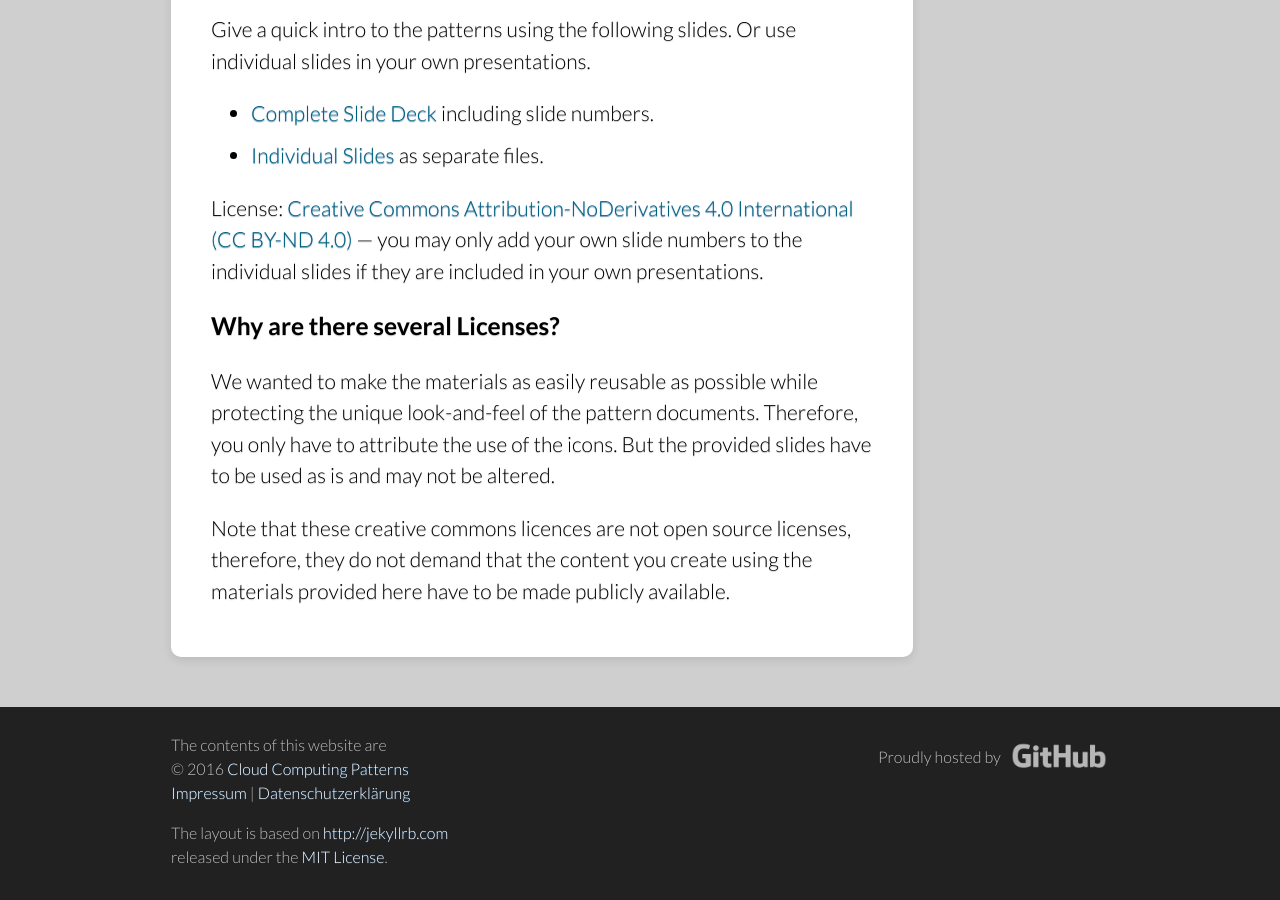
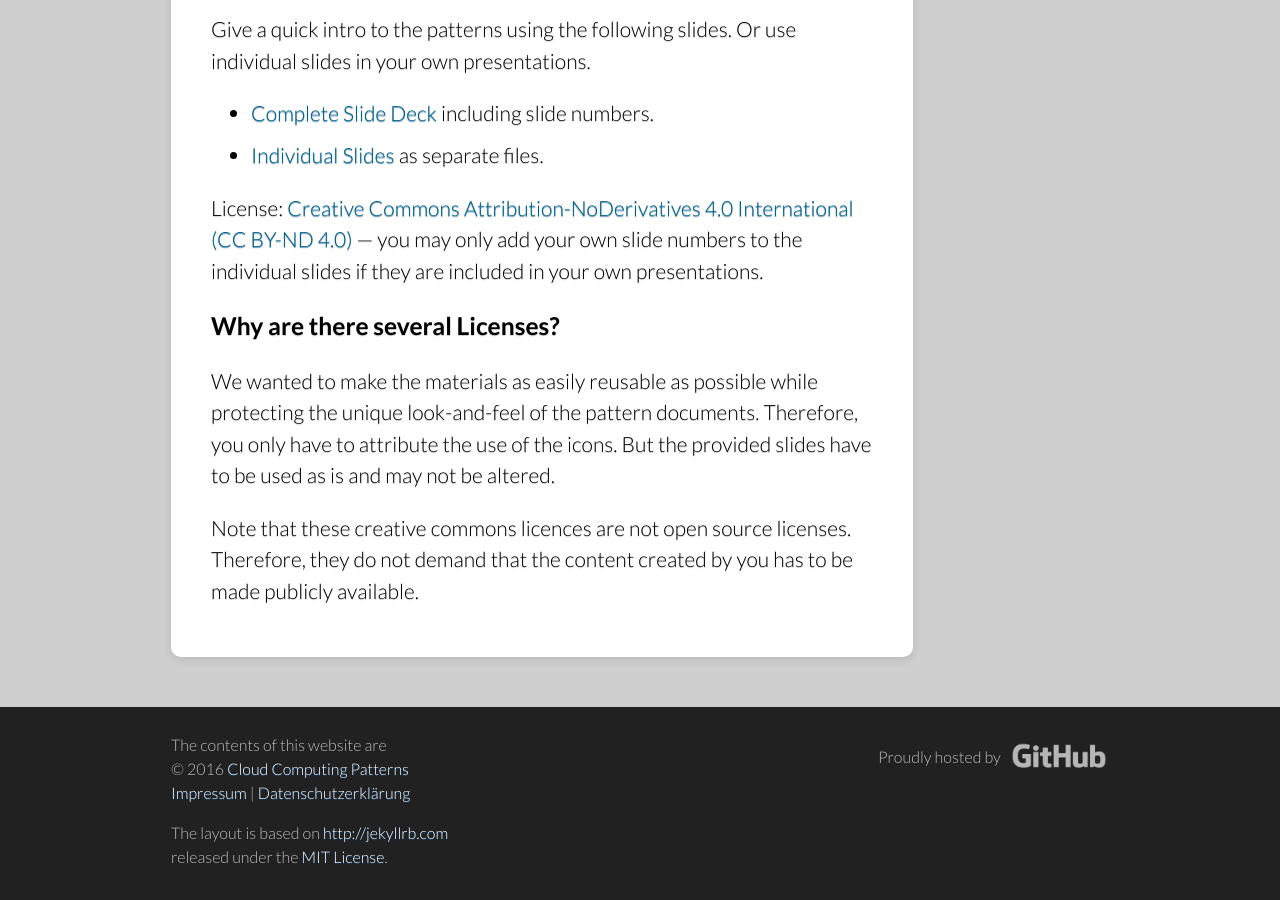
Before and after one commit to cloudcomputingpatterns/cloudcomputingpatterns.github.io, a Jekyll site: the page built from resources.md, in a window 1280 px wide and 900 px high, scrolled down 885 px. Built offline with Jekyll 4.4.1, drawn with Linux system fonts in a browser that asks for light colours.

Commit message:
Fixed typo.

```diff
--- a/resources.md
+++ b/resources.md
@@ -31,4 +31,4 @@ License: [Creative Commons Attribution-NoDerivatives 4.0 International (CC BY-ND
 ### Why are there several Licenses?
 We wanted to make the materials as easily reusable as possible while protecting the unique look-and-feel of the pattern documents. Therefore, you only have to attribute the use of the icons. But the provided slides have to be used as is and may not be altered.
 
-Note that these creative commons licences are not open source licenses, therefore, they do not demand that the content you create using the materials provided here have to be made publicly available.
+Note that these creative commons licences are not open source licenses. Therefore, they do not demand that the content created by you has to be made publicly available.
```
